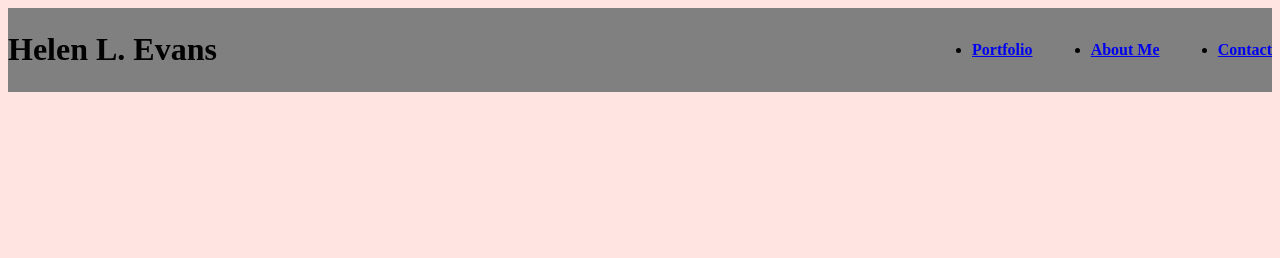
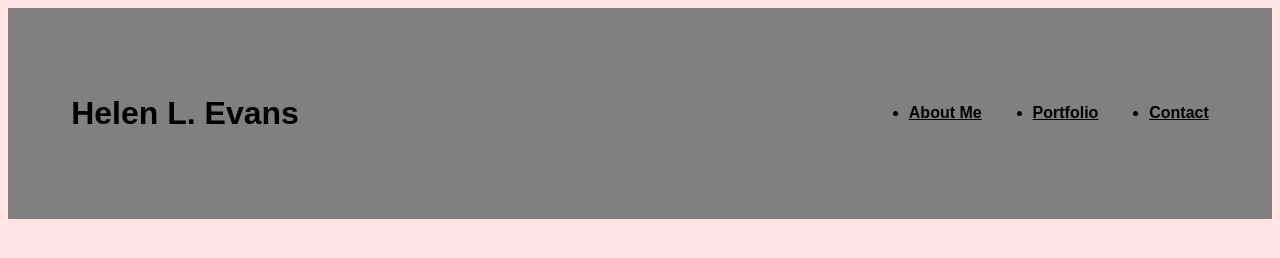
Before and after one commit to HelenLEvans/Helen-Evans-Portfolio, a plain HTML site: page index.html in a window 1280 px wide. Drawn offline with Linux system fonts and the light colour scheme.

Commit message:
header/photo work

```diff
--- a/index.html
+++ b/index.html
@@ -13,8 +13,8 @@
         <h1>Helen L. Evans</h1>
         <nav>
             <ul>
+                <li><a href="#About Me">About Me</a></li>
                 <li><a href="#Portfolio">Portfolio</a></li>
-                <li><a href="#About Me">About Me</a></li>
                 <li><a href="#Contact">Contact</a></li>
             </ul>
         </nav>
--- a/styles.css
+++ b/styles.css
@@ -1,4 +1,5 @@
 body {
+    font-family: sans-serif;
     display: flex;
     flex-direction: column;
     line-height: 1.3;
@@ -10,9 +11,8 @@ header {
     display: flex;
     justify-content: space-between;
     align-items: center;
-    padding: 1%
-    font-family: sans-serif;
-    background-color: grey;
+    padding: 5%;
+    background-color: gray;
     color: black;
 }
 
@@ -23,6 +23,7 @@ nav ul {
 }
 
 nav a {
+    color: black;
     font-weight: bold;
 }
 
```
Also changed, not shown: Helen + Ken Rehersal-30.jpg (added), assets.css (added).
